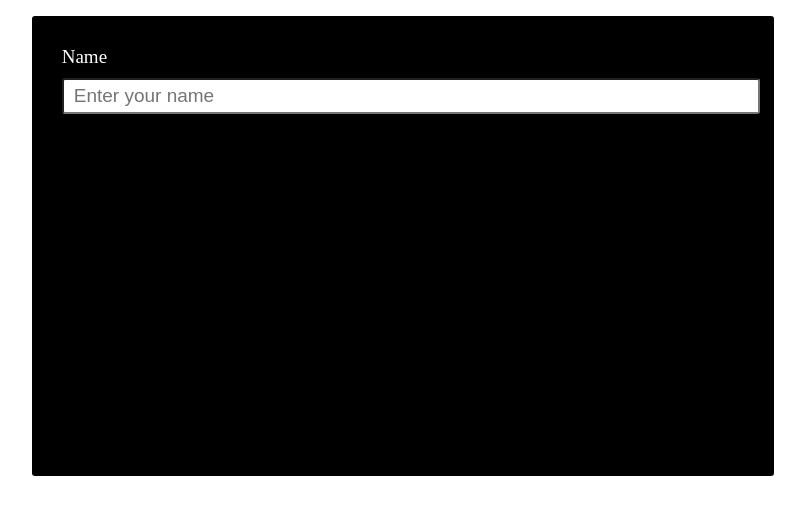
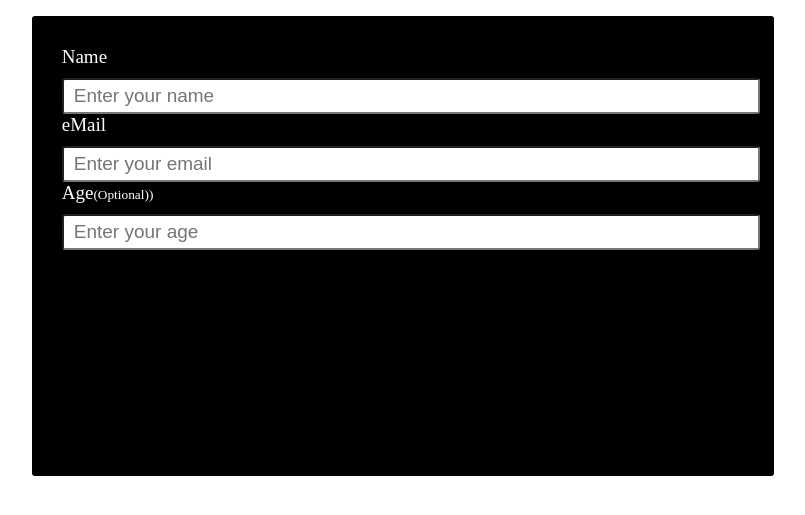
Before and after one commit to Kyle-Law/microverse-trial, a plain HTML site: page index.html in a window 1280 px wide. Shown: the part 105-620 px from the top of the page, without its empty margins (237-1042 px from the left). Drawn offline with Linux system fonts and the light colour scheme.

Commit message:
Added email and age inputs

```diff
--- a/css/style.css
+++ b/css/style.css
@@ -28,3 +28,7 @@ input{
     font-size: 19px;
     padding-left: 10px;
 }
+
+.optional{
+    font-size: smaller;
+}
--- a/index.html
+++ b/index.html
@@ -27,6 +27,10 @@
     <div class="container">
       <label for="name">Name</label>
       <input type="text" id="name" placeholder="Enter your name">
+      <label for="email">eMail</label>
+      <input type="email" id="email" placeholder="Enter your email">
+      <label for="age">Age</label><label class="optional">(Optional))</label>
+      <input type="number" id="age" placeholder="Enter your age">
     </div>
     <script  src="js/index.js"></script>
   </body>
```
